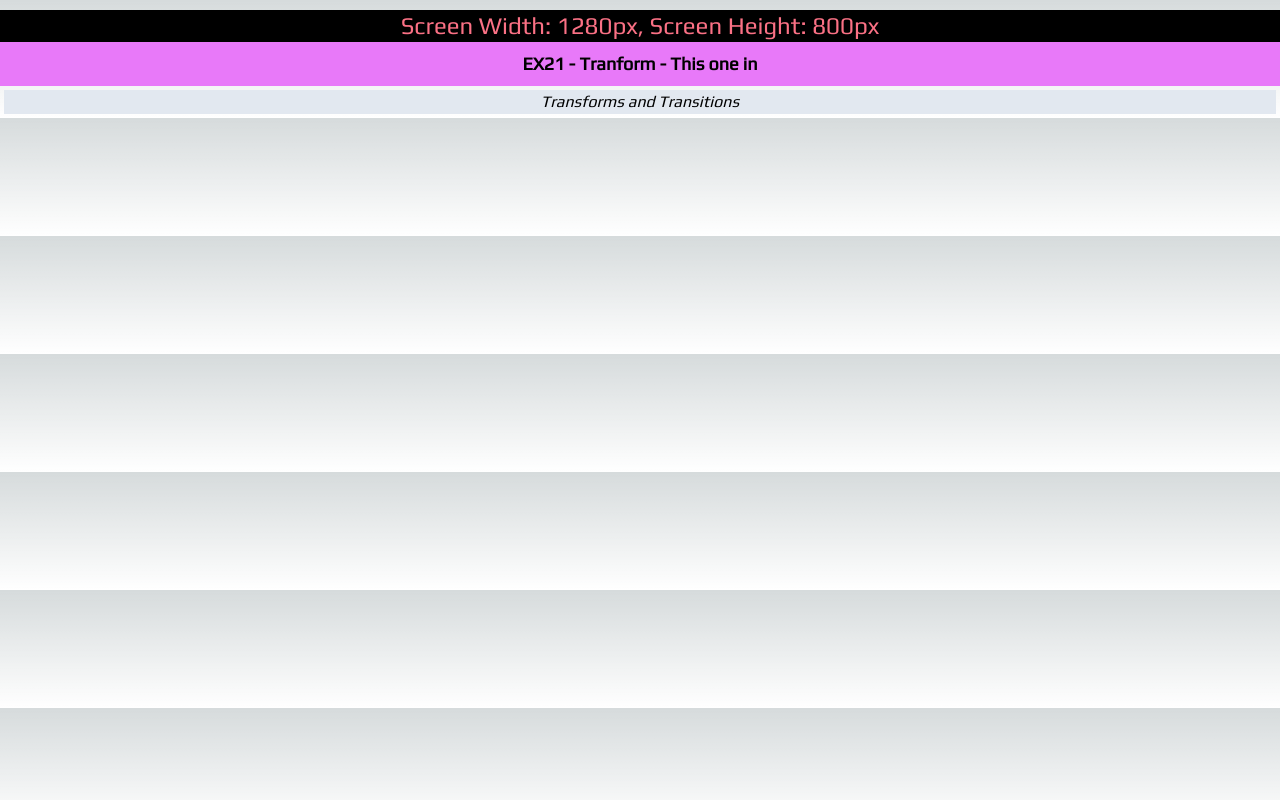
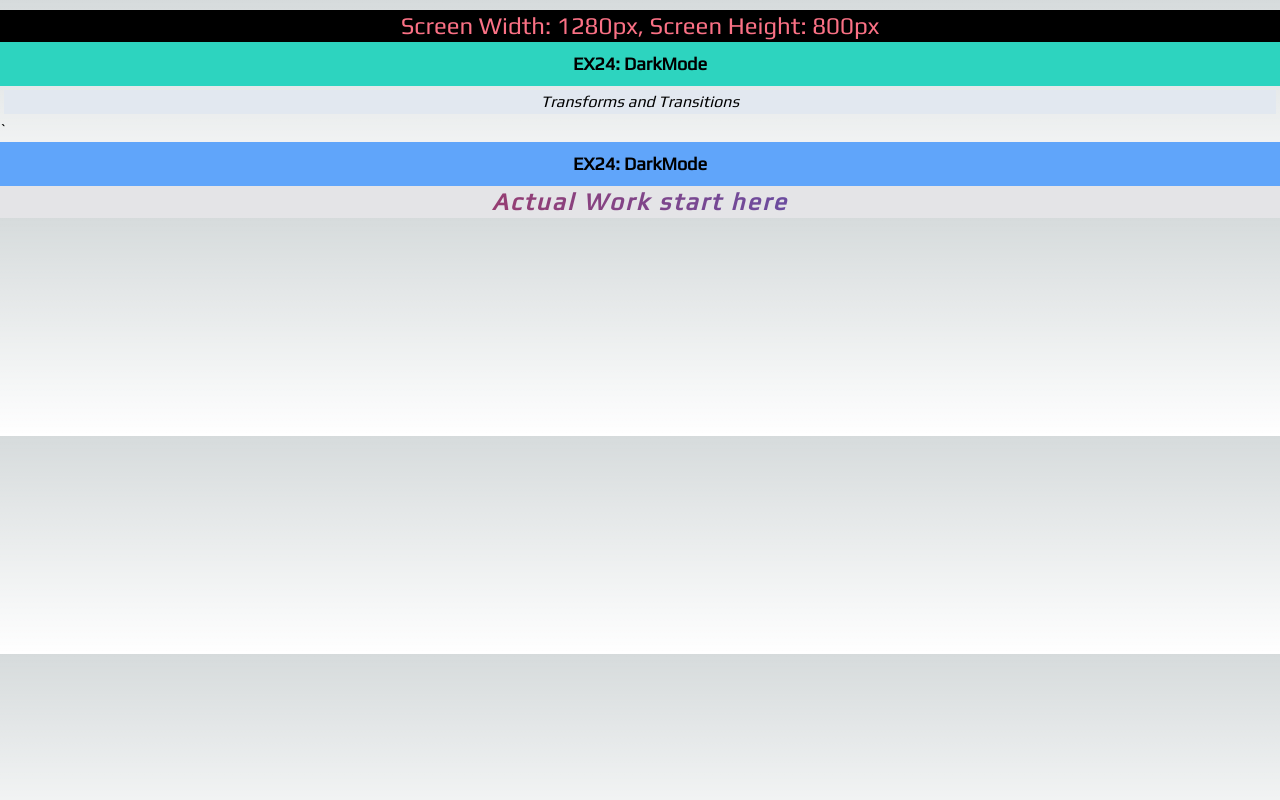
Before and after one commit to sniffowomo/sn-gl-utfs-1, a Next.js app in the folder w1/: page /v23 in a window 1280 px wide. Built offline with nearby package versions, Linux system fonts and the light colour scheme.

Commit message:
4️⃣❌4️⃣

```diff
--- a/w1/src/app/(lessons)/v23/layout.tsx
+++ b/w1/src/app/(lessons)/v23/layout.tsx
@@ -29,7 +29,7 @@ const kanit = Kanit({
 const orbit = Orbitron({ subsets: ["latin"] });
 
 export const metadata = {
-  title: "18:DarMode",
+  title: "23:DarkMode Work",
   description: "LUDTWSC",
 };
 
--- a/w1/src/app/(lessons)/v23/page.tsx
+++ b/w1/src/app/(lessons)/v23/page.tsx
@@ -10,12 +10,25 @@ export default function Tws() {
   return (
     <main>
       <Showi />
-      <h1 className="  flex justify-center bg-fuchsia-400 pb-2 pt-2 text-lg font-extrabold p-5 ">
-        EX21 - Tranform - This one in
+      <h1 className="  flex justify-center bg-teal-400 pb-2 pt-2 text-lg font-extrabold p-5 ">
+        EX24: DarkMode
       </h1>
       <p className="m-1 flex justify-center divide-x-8 divide-zinc-200 bg-slate-200 italic">
         Transforms and Transitions
       </p>
+      {/**-------------------------------------------------- */}
+      {/**-------------------------------------------------- */}
+      {/**-------------------------------------------------- */}
+      {/**-------------------------------------------------- */}`
+      <h1 className="  flex justify-center bg-blue-400 pb-2 pt-2 text-lg font-extrabold p-5 ">
+        EX24: DarkMode
+      </h1>
+      <div className="bg-zinc-200">
+      <p className="tracking-widest text-center text-2xl font-extrabold text-transparent italic bg-gradient-to-r from-red-600 to-blue-600 bg-clip-text">
+        Actual Work start here
+      </p>
+      </div>
+
     </main>
   );
 }
```
